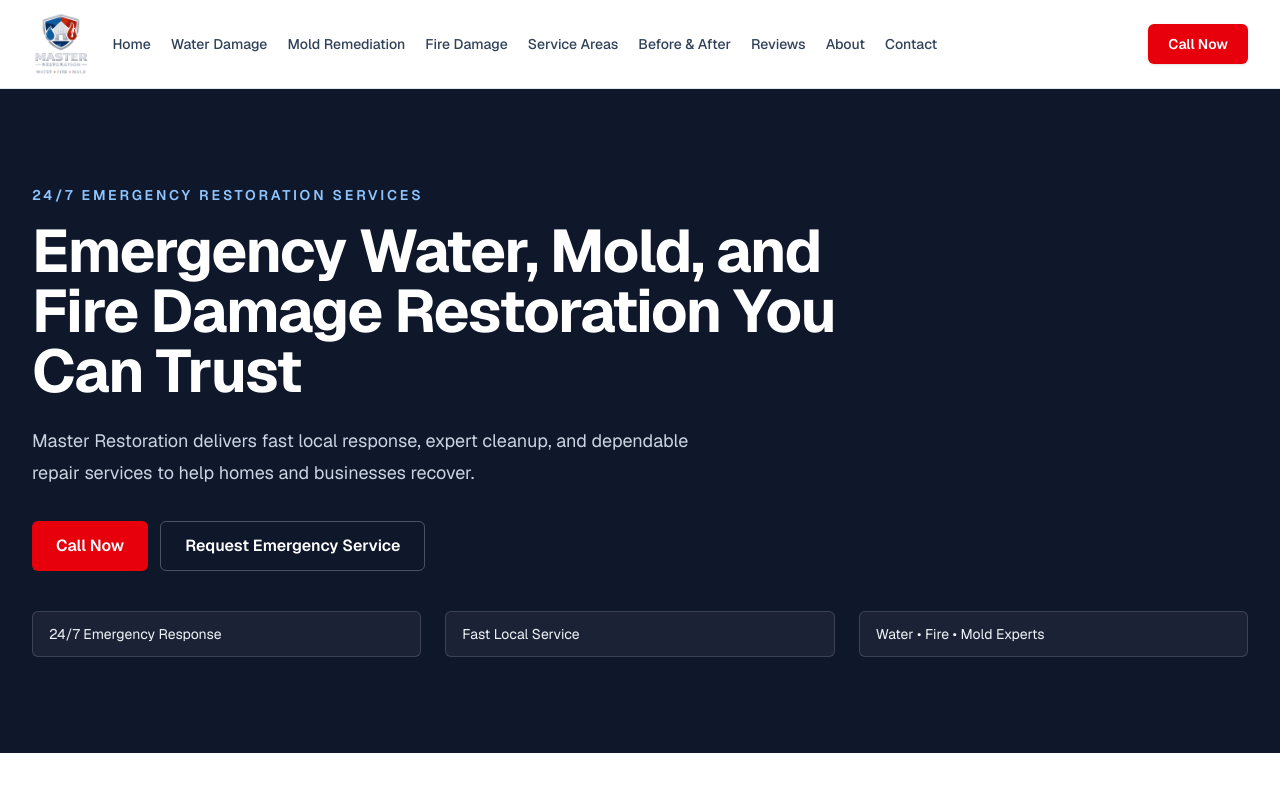
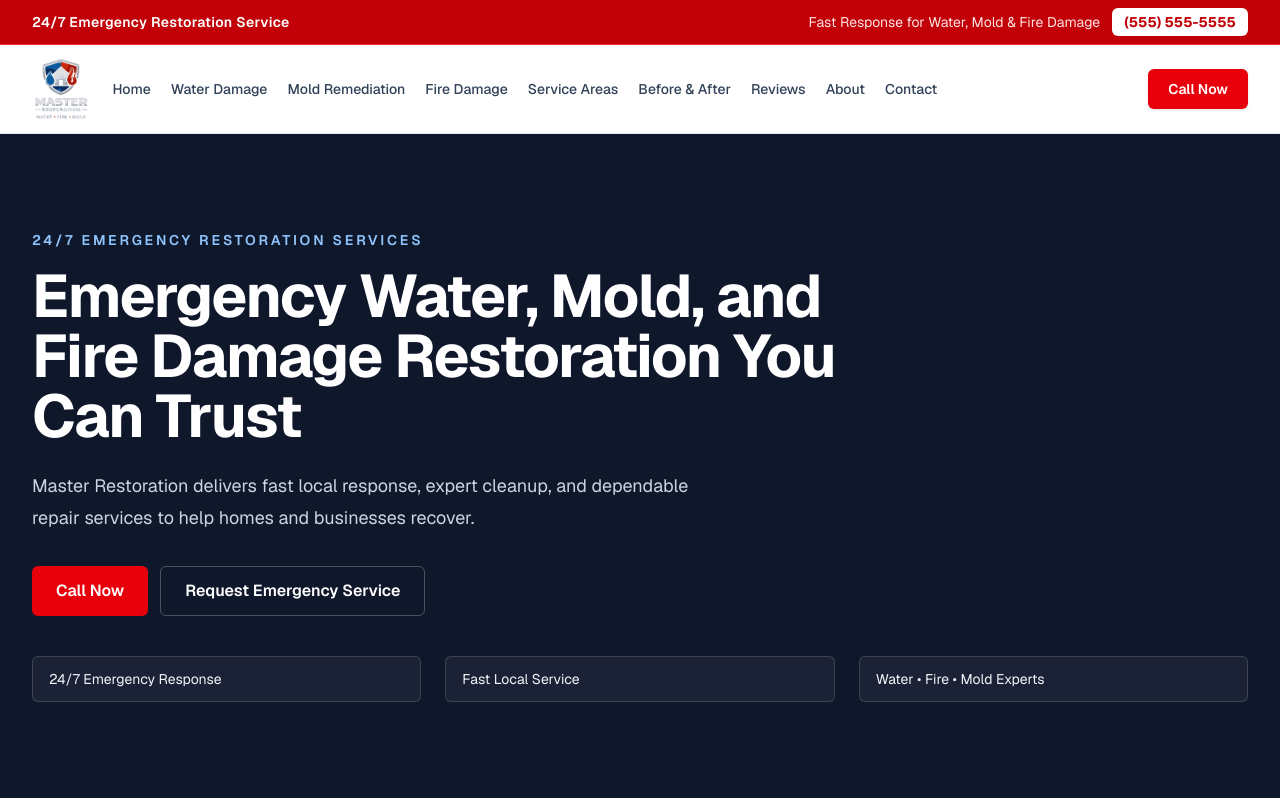
Before and after one commit to bfratello12-blip/master-restoration, a Next.js app: page / in a window 1280 px wide. Shown: the top 800 px of the page. Built offline with nearby package versions, Linux system fonts and the light colour scheme.

Commit message:
Add sticky emergency top bar

```diff
--- a/app/layout.tsx
+++ b/app/layout.tsx
@@ -1,5 +1,6 @@
 import type { Metadata } from "next";
 import { Geist, Geist_Mono } from "next/font/google";
+import EmergencyTopBar from "../src/components/emergency-top-bar";
 import SiteFooter from "../src/components/site-footer";
 import SiteHeader from "../src/components/site-header";
 import "./globals.css";
@@ -31,7 +32,10 @@ export default function RootLayout({
         className={`${geistSans.variable} ${geistMono.variable} antialiased`}
       >
         <div className="flex min-h-screen flex-col bg-slate-50 text-slate-900">
-          <SiteHeader />
+          <div className="sticky top-0 z-50">
+            <EmergencyTopBar />
+            <SiteHeader />
+          </div>
           <main className="flex-1">{children}</main>
           <SiteFooter />
         </div>
--- /dev/null
+++ b/src/components/emergency-top-bar.tsx
@@ -0,0 +1,21 @@
+export default function EmergencyTopBar() {
+  return (
+    <div className="border-b border-red-500 bg-red-700 text-white">
+      <div className="mx-auto flex max-w-7xl flex-wrap items-center justify-between gap-x-4 gap-y-2 px-6 py-2 text-sm lg:px-8">
+        <p className="font-semibold tracking-wide">24/7 Emergency Restoration Service</p>
+
+        <div className="flex items-center gap-3">
+          <span className="hidden text-red-100 md:inline">
+            Fast Response for Water, Mold &amp; Fire Damage
+          </span>
+          <a
+            href="tel:5555555555"
+            className="inline-flex items-center rounded-md bg-white px-3 py-1 font-bold text-red-700 transition hover:bg-red-50"
+          >
+            (555) 555-5555
+          </a>
+        </div>
+      </div>
+    </div>
+  );
+}
```
